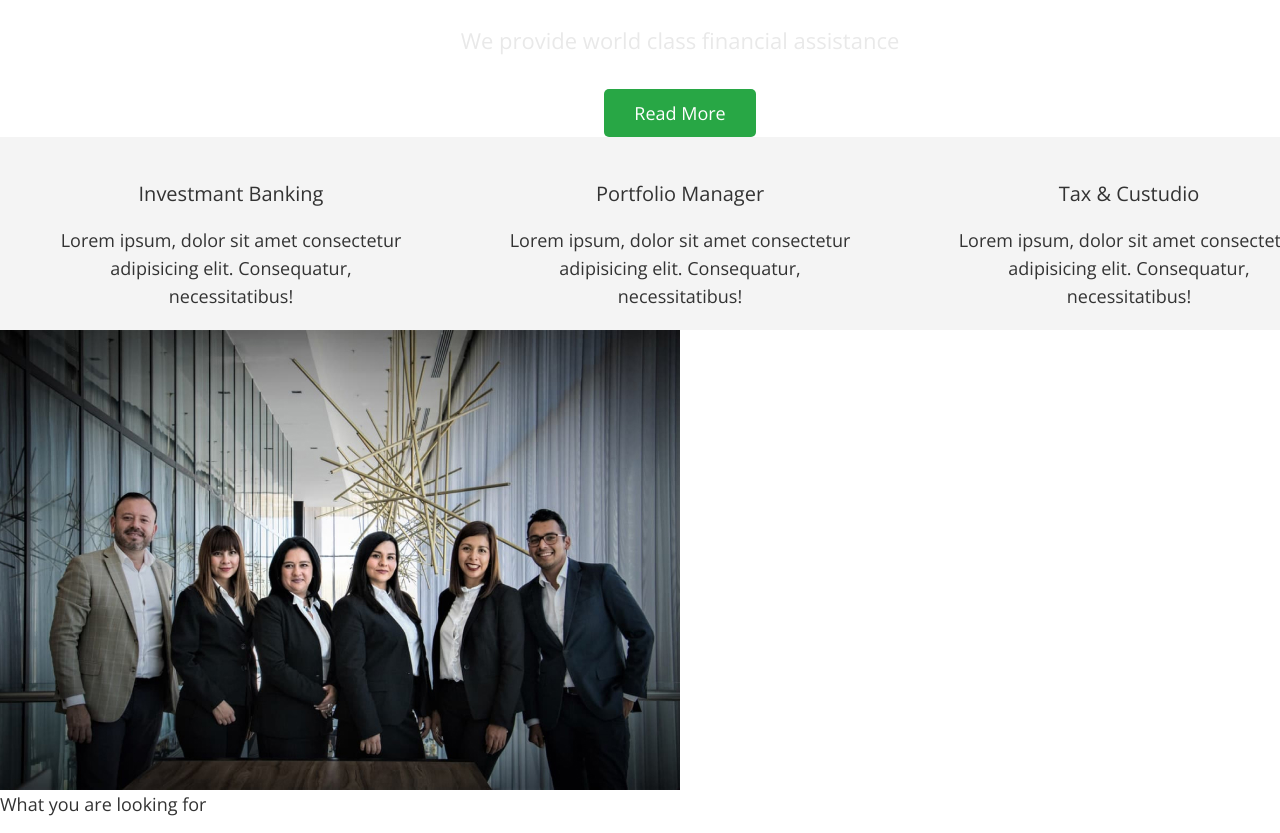
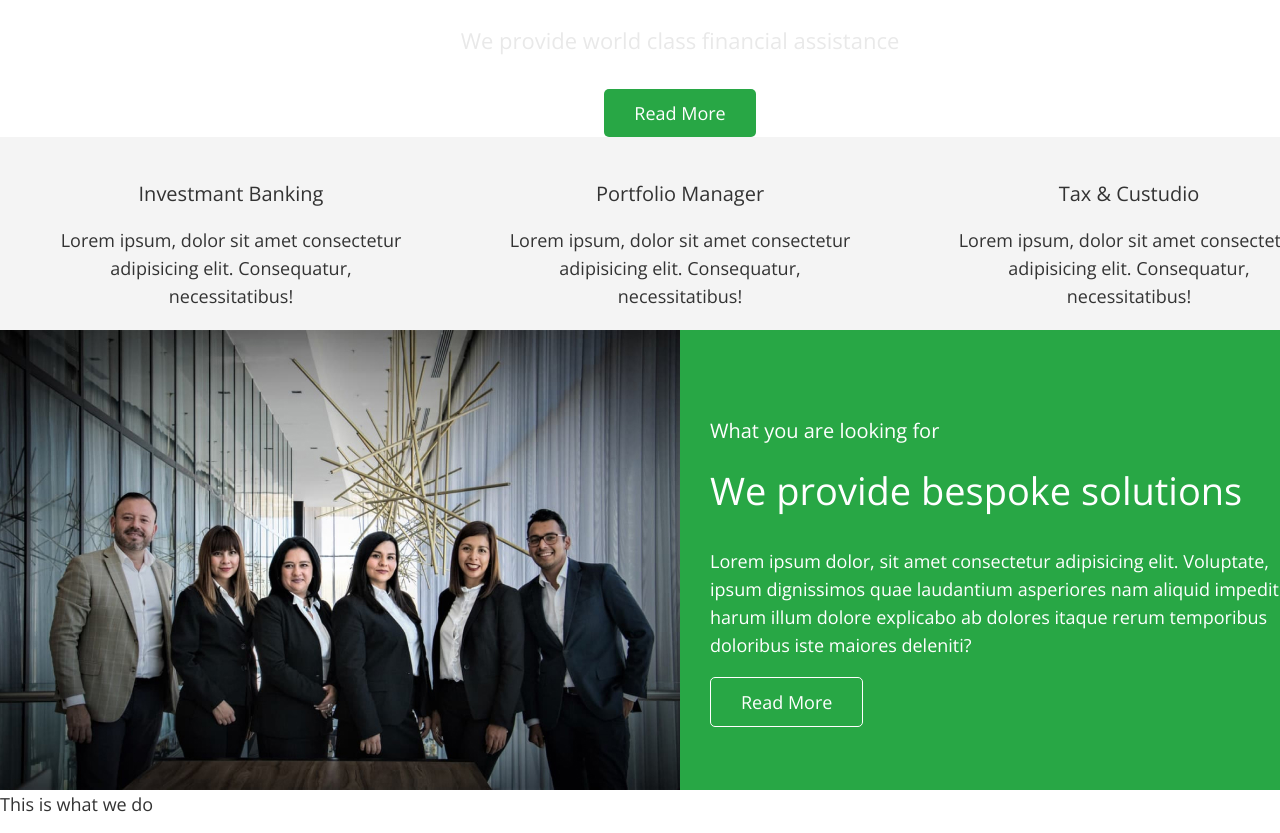
Before and after one commit to yukhymets/fson58-dreamteam, a plain HTML site: page index.html in a window 1280 px wide. Shown: the part 119-952 px from the top of the page. Drawn offline with nearby package versions, Linux system fonts and the light colour scheme.

Commit message:
add solutions

```diff
--- a/css/style.css
+++ b/css/style.css
@@ -4,7 +4,7 @@
   --primary-text-color: #333333;
   --secondary-text-color: #ffffff;
   --input-text-color: #808080;
-  --hero-text-color: #E9E9E9;
+  --hero-text-color: #e9e9e9;
 
   --main-font-family: 'Open Sans', sans-serif;
 }
@@ -73,7 +73,7 @@ address {
   overflow: hidden;
 }
 
-.container{
+.container {
   width: 1360px;
   padding: 0 50px;
   margin-left: auto;
@@ -82,11 +82,11 @@ address {
 
 /* header */
 
-.header{
-  background-color: #5E5E5E;
+.header {
+  background-color: #5e5e5e;
 }
 
-.logo{
+.logo {
   font-size: 35px;
   line-height: 1.21;
   color: var(--secondary-text-color);
@@ -94,47 +94,47 @@ address {
   align-items: center;
 }
 
-.logo-img{
+.logo-img {
   margin-right: 10px;
 }
 
-.accent{
+.accent {
   color: var(--accent-color);
 
   margin: 4px;
 }
 
-.header-nav{
+.header-nav {
   display: flex;
   align-items: center;
 }
 
-.header-nav-list{
+.header-nav-list {
   display: flex;
   align-items: center;
   margin-left: auto;
 }
 
-.header-nav-link{
-    color: var(--secondary-text-color)
+.header-nav-link {
+  color: var(--secondary-text-color);
 }
 
 .header-nav-link:hover,
-.header-nav-link:focus{
-  color: var(--accent-color)
+.header-nav-link:focus {
+  color: var(--accent-color);
 }
 
-.header-nav-item:not(:last-child){
+.header-nav-item:not(:last-child) {
   margin-right: 40px;
 }
 
 /* Hero section */
 
-.hero{
+.hero {
   text-align: center;
 }
 
-.hero-title{
+.hero-title {
   font-weight: 300;
   font-size: 55px;
   line-height: 1.2;
@@ -143,7 +143,7 @@ address {
   margin-bottom: 25px;
 }
 
-.hero-text{
+.hero-text {
   font-size: 22px;
   line-height: 1.67;
   text-align: center;
@@ -151,7 +151,7 @@ address {
   margin-bottom: 30px;
 }
 
-.button{
+.button {
   font-family: inherit;
   font-size: 18px;
   line-height: 1.56;
@@ -167,13 +167,13 @@ address {
 
 /* about */
 
-.about{
+.about {
   padding-top: 40px;
   padding-bottom: 20px;
-  background-color: #F4F4F4;
+  background-color: #f4f4f4;
 }
 
-.about-subtitle{
+.about-subtitle {
   font-weight: 400;
   font-size: 20px;
   line-height: 1.65;
@@ -181,18 +181,58 @@ address {
   margin-bottom: 16px;
 }
 
-.about-list{
+.about-list {
   display: flex;
   align-items: center;
   justify-content: space-between;
 }
 
-.about-item{
+.about-item {
   width: 362px;
-
 }
 
-.about-text{
+.about-text {
   text-align: center;
   margin-bottom: 0;
 }
+
+/* solutions */
+
+.solutions .container {
+  display: flex;
+  align-items: center;
+  padding: 0;
+}
+
+.solutions-img-wrapper {
+  min-width: calc(100% / 2);
+}
+
+.solutions-text-wrapper {
+  min-width: calc(100% / 2);
+
+  height: 460px;
+  background-color: var(--accent-color);
+  padding: 84px 44px 63px 30px;
+}
+
+.solutions-subtitle {
+  font-size: 20px;
+  line-height: 1.65;
+  color: var(--secondary-text-color);
+}
+
+.solutions-title {
+  font-weight: 300;
+  font-size: 38px;
+  line-height: 1.26;
+  color: var(--secondary-text-color);
+}
+
+.solutions-text {
+  color: var(--secondary-text-color);
+}
+
+.solutions .button {
+  border: 1px solid #ffffff;
+}
--- a/index.html
+++ b/index.html
@@ -94,16 +94,23 @@
       </section>
 
       <!-- Solutions -->
-      <section>
-        <img src="./images/solutions/solutions.jpg" alt="Team" />
-        <p>What you are looking for</p>
-        <h2>We provide bespoke solutions</h2>
-        <p>
-          Lorem ipsum dolor, sit amet consectetur adipisicing elit. Voluptate, ipsum dignissimos
-          quae laudantium asperiores nam aliquid impedit harum illum dolore explicabo ab dolores
-          itaque rerum temporibus doloribus iste maiores deleniti?
-        </p>
-        <button type="button">Read More</button>
+      <section class="solutions">
+        <div class="container">
+          <div class="solutions-img-wrapper">
+            <img class="solutions-img" src="./images/solutions/solutions.jpg" alt="Team" />
+          </div>
+
+          <div class="solutions-text-wrapper">
+            <p class="solutions-subtitle">What you are looking for</p>
+            <h2 class="solutions-title">We provide bespoke solutions</h2>
+            <p class="solutions-text">
+              Lorem ipsum dolor, sit amet consectetur adipisicing elit. Voluptate, ipsum dignissimos
+              quae laudantium asperiores nam aliquid impedit harum illum dolore explicabo ab dolores
+              itaque rerum temporibus doloribus iste maiores deleniti?
+            </p>
+            <button class="button" type="button">Read More</button>
+          </div>
+        </div>
       </section>
 
       <!-- Business cases -->
```
Lines whose indentation alone changed are shown as unchanged.
